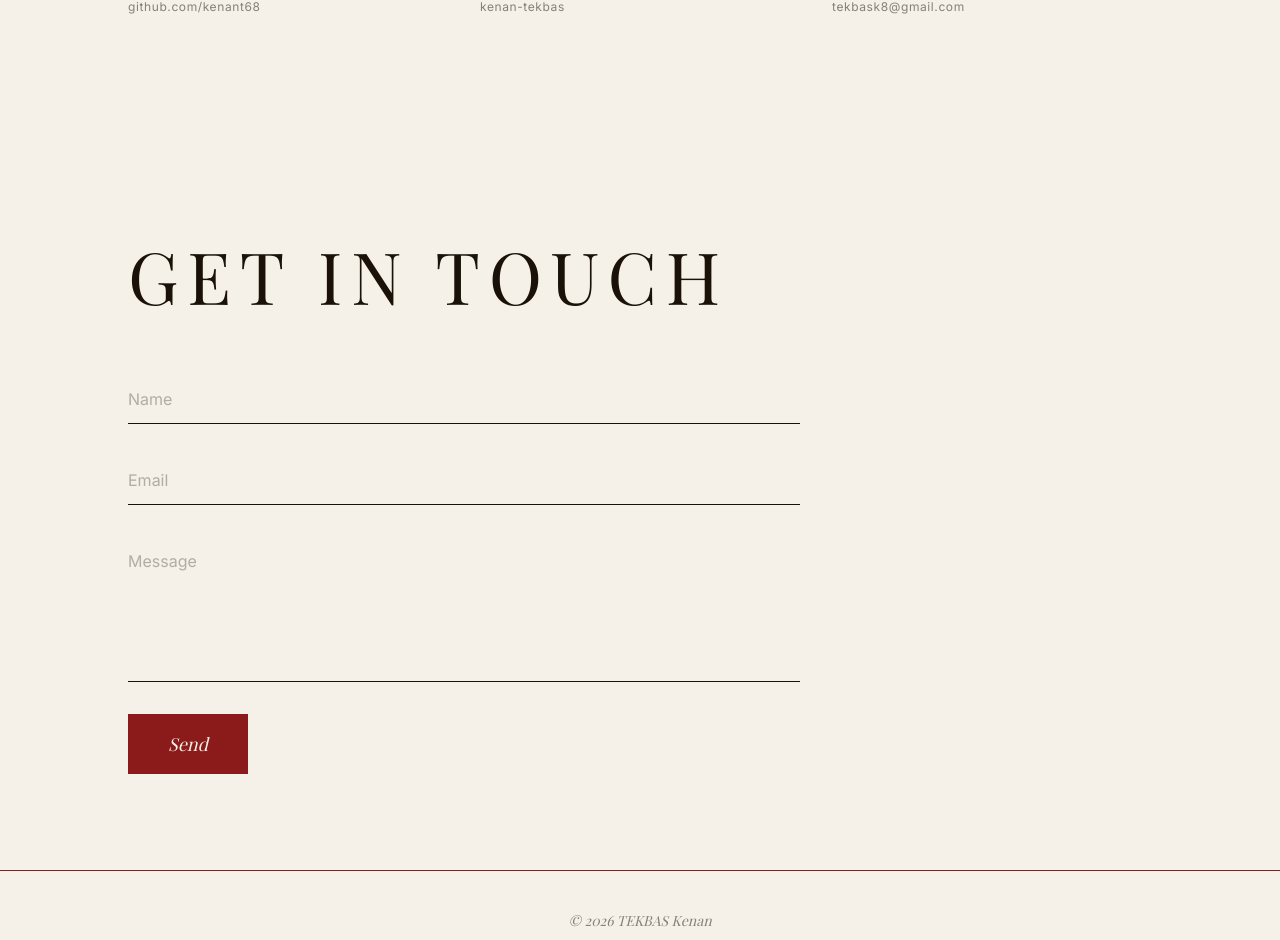
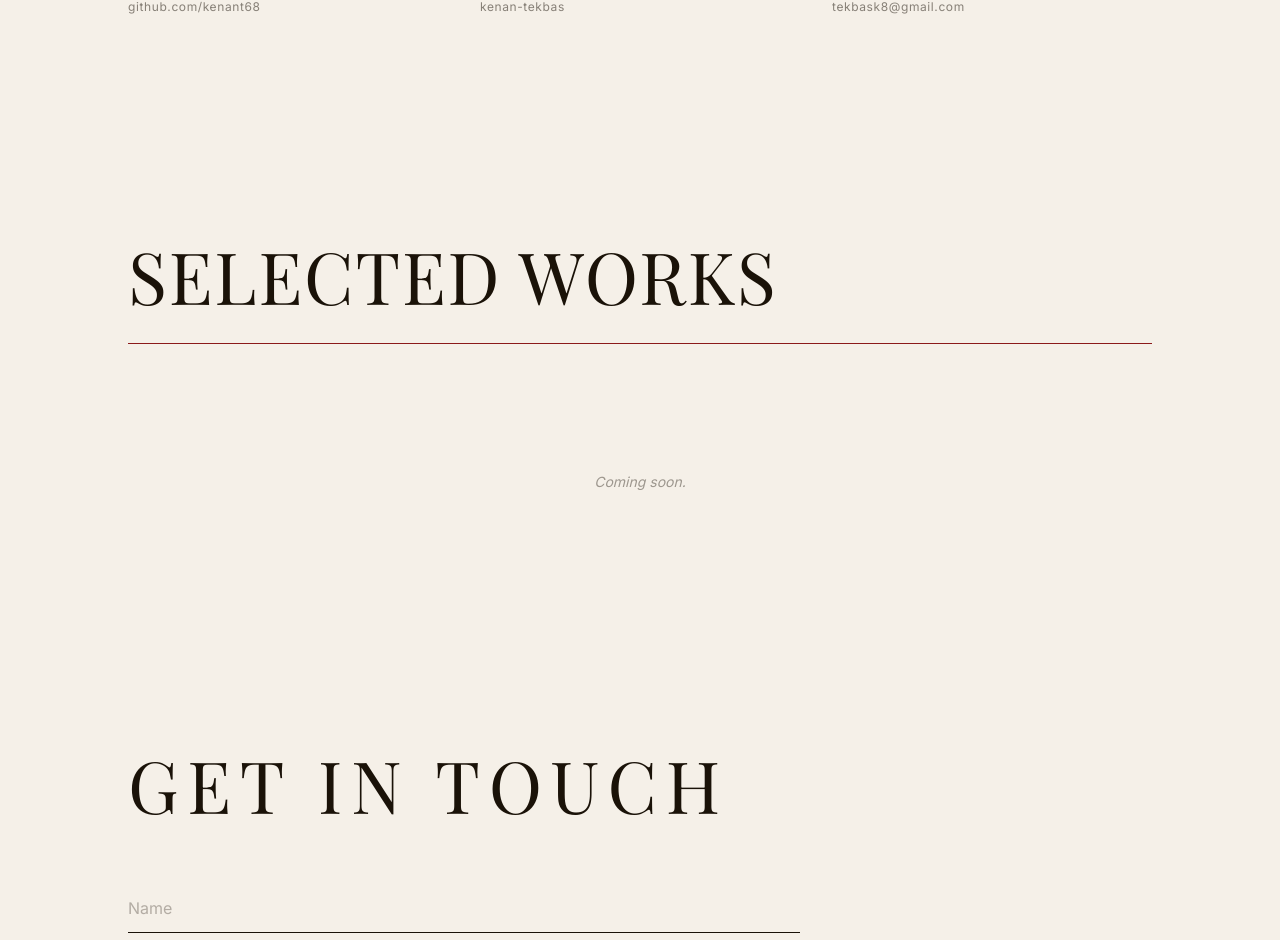
Before and after one commit to kenant68/portfolio, a Next.js app: page / in a window 1280 px wide. Shown: the part 1353-2293 px from the top of the page. Built offline with nearby package versions, Linux system fonts and the light colour scheme.

Commit message:
feat: compose redesigned portfolio page

```diff
--- a/app/page.tsx
+++ b/app/page.tsx
@@ -1,6 +1,7 @@
 import Hero from '@/components/Hero'
 import About from '@/components/About'
 import Links from '@/components/Links'
+import Projects from '@/components/Projects'
 import Contact from '@/components/Contact'
 import Footer from '@/components/Footer'
 
@@ -10,6 +11,7 @@ export default function Home() {
       <Hero />
       <About />
       <Links />
+      <Projects />
       <Contact />
       <Footer />
     </main>
```
